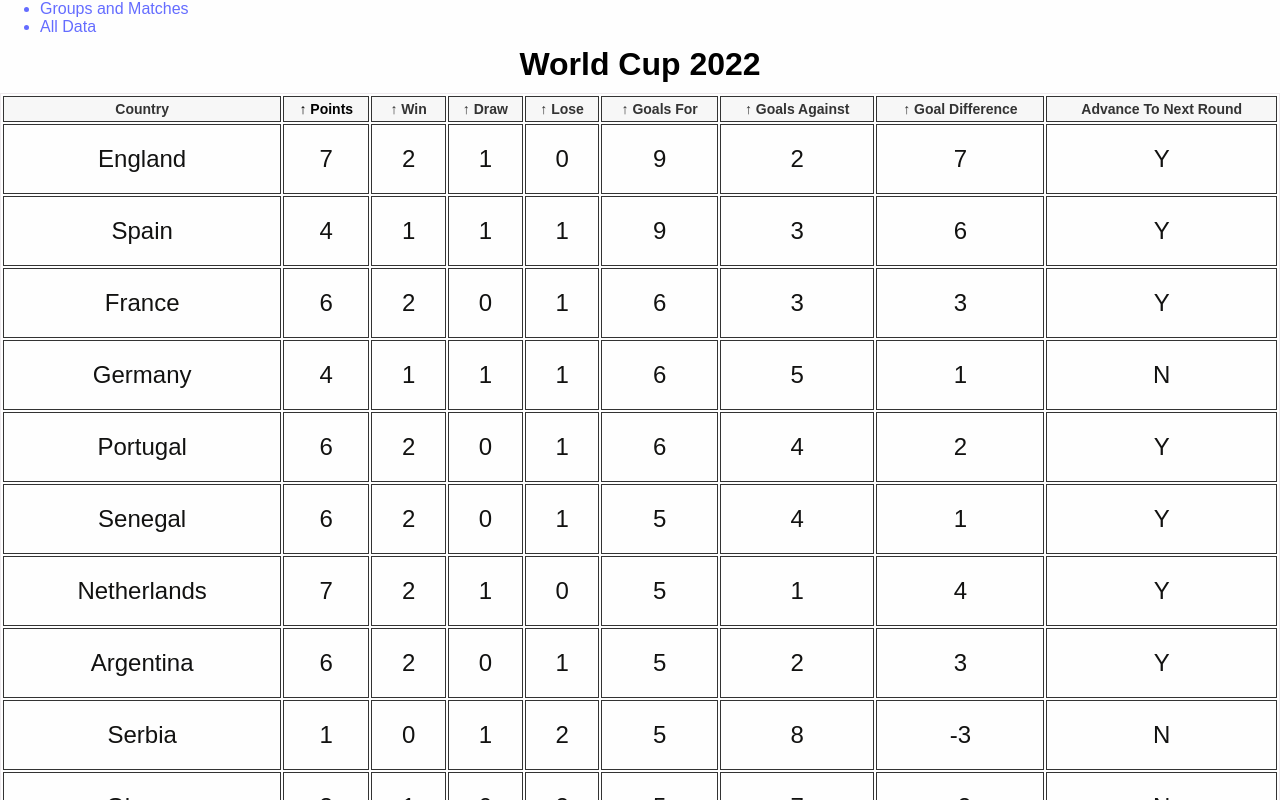
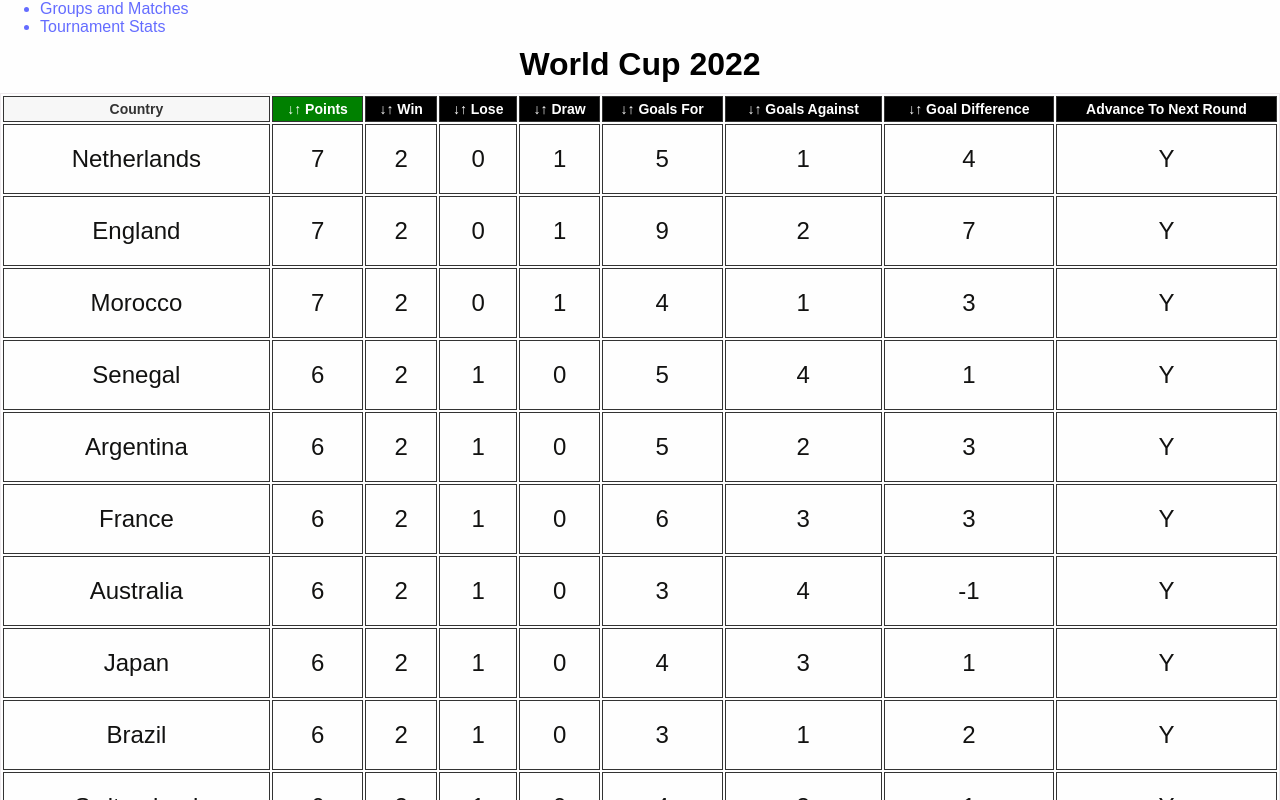
Before and after one commit to matthew-via-music/responsive-sortable-data-table, a React (Vite) app: page /page2 in a window 1280 px wide. Built offline with nearby package versions, Linux system fonts and the light colour scheme.

Commit message:
configure sort stats table with accented row header + update nav

```diff
--- a/src/components/Navbar.tsx
+++ b/src/components/Navbar.tsx
@@ -8,7 +8,7 @@ function Navbar(props: Props) {
   return (
     <ul>
       <Link to="/"><li>Groups and Matches</li></Link>
-      <Link to="/page2"><li>All Data</li></Link>
+      <Link to="/page2"><li>Tournament Stats</li></Link>
     </ul>
   )
 }
--- a/src/index.css
+++ b/src/index.css
@@ -3,6 +3,7 @@
   -webkit-box-sizing: border-box;
 	-moz-box-sizing: border-box;
 	box-sizing: border-box;
+  user-select: none;
 }
 html, body{
   height: 100%; /* to correctly size world cup background image splash screen image */
--- a/src/pages/Page2.tsx
+++ b/src/pages/Page2.tsx
@@ -2,88 +2,96 @@ import { useState } from "react"
 import dataFlatId from "../data/DataFlatId"
 
 let dataR = dataFlatId()
+console.clear()
 
-console.clear()
-// console.dir(data)
+function Page2() {
+  const [accentPoints, setAccentPoints] = useState("green")
+  const [accentWin, setAccentWin] = useState("black")
+  const [accentLose, setAccentLose] = useState("black")
+  const [accentDraw, setAccentDraw] = useState("black")
+  const [accentGoalsFor, setAccentGoalsFor] = useState("black")
+  const [accentGoalsAgainst, setAccentGoalsAgainst] = useState("black")
+  const [accentGoalDifference, setAccentGoalDifference] = useState("black")
 
-// console.clear()
-function Page2() {
-  const [isActive, setIsActive] = useState(false)
-  const [data, setData] = useState(dataR.sort((x:any,y:any) => y.GoalsFor - x.GoalsFor))
+  const [order, setOrder] = useState("ASC")
+  const [data, setData] = useState(dataR.sort((x:any,y:any) => y.Points - x.Points))
 
-  // const sortArray = (type:any) => {
-  //   const types = {
-  //     Points: "Points",
-  //     Win: "Win",
-  //     Lose: "Lose",
-  //     Draw: "Draw",
-  //     GoalsFor: "GoalsFor",
-  //     GoalsAgainst: "GoalsAgainst",
-  //     GoalDifference: "GoalsDifference",
-  //   }
-  //   const sortProperty = types[type]
-  //   const sorted = [...dataR].sort((a, b) => b[sortProperty] - a[sortProperty])
-  //   setData(sorted)
-  // }
+  let points:any, win:any, lose:any, draw:any, goalsFor:any, goalsAgainst:any, goalDifference:any
+  let highlight = "green"
+  let lowlight = "black"
 
-function Points(){
-  setData([...dataR].sort((x:any,y:any) => y.Points - x.Points))
-  setIsActive(true)
-}
-function Win(){
-  setData([...dataR].sort((x:any,y:any) => y.Win - x.Win))
-}
-function Lose(){
-  setData([...dataR].sort((x:any,y:any) => y.Lose - x.GoalsFor))
-}
-function Draw(){
-  setData([...dataR].sort((x:any,y:any) => y.Draw - x.Draw))
-}
-function GoalsFor(){
-  setData([...dataR].sort((x:any,y:any) => y.GoalsFor - x.GoalsFor))
-}
-function GoalsAgainst(){
-  setData([...dataR].sort((x:any,y:any) => y.GoalsAgainst - x.GoalsAgainst))
-}
-function GoalDifference(){
-  setData([...dataR].sort((x:any,y:any) => y.GoalDifference - x.GoalDifference))
+const sorting = (col:any) => {
+  points ? setAccentPoints(highlight) : setAccentPoints(lowlight)
+  win ? setAccentWin(highlight) : setAccentWin(lowlight)
+  lose ? setAccentLose(highlight) : setAccentLose(lowlight)
+  draw ? setAccentDraw(highlight) : setAccentDraw(lowlight)
+  goalsFor ? setAccentGoalsFor(highlight) : setAccentGoalsFor(lowlight)
+  goalsAgainst ? setAccentGoalsAgainst(highlight) : setAccentGoalsAgainst(lowlight)
+  goalDifference ? setAccentGoalDifference(highlight) : setAccentGoalDifference(lowlight)
+
+  if(order === "ASC"){
+    const ASC = [...data].sort((a, b) => a[col] > b[col] ? 1 : -1)
+    setData(ASC)
+    setOrder("DSC")
+  }
+
+  if(order === "DSC"){
+    const DSC = [...data].sort((a, b) => a[col] < b[col] ? 1 : -1)
+    setData(DSC)
+    setOrder("ASC")
+  }
 }
 
   return (
     <>
       <h1>World Cup 2022</h1>
-      {/* <pre>{JSON.stringify(data, null, 4)}</pre> */}
-
-      {/* <select onChange={(e) => sortArray(e.target.value)}>
-        <option value="Points">Points</option>
-        <option value="Win">Win</option>
-        <option value="Lose">Lose</option>
-        <option value="Draw">Draw</option>
-        <option value="GoalsFor">Goals For</option>
-        <option value="GoalsAgainst">Goals Against</option>
-        <option value="GoalDifference">Goal Difference</option>
-      </select> */}
 
       <table>
       <thead><tr>
         <th>Country</th>
-        <th onClick={()=> Points()} style={{color: (isActive ? "red" : "black")}}>&uarr;&nbsp;Points</th>
-        <th onClick={()=> Win()}>&uarr;&nbsp;Win</th>
-        <th onClick={()=> Draw()}>&uarr;&nbsp;Draw</th>
-        <th onClick={()=> Lose()} className="hideOnTablet">&uarr;&nbsp;Lose</th>
-        <th onClick={()=> GoalsFor()}>&uarr;&nbsp;Goals For</th>
-        <th onClick={()=> GoalsAgainst()} className="hideOnMobile">&uarr;&nbsp;Goals Against</th>
-        <th onClick={()=> GoalDifference()} className="hideOnTablet">&uarr;&nbsp;Goal Difference</th>
-        <th className="hideOnTablet">Advance To Next Round</th>
+
+        <th id="1"
+        className="hideOnMobile"
+        onClick={(e)=> {(points = e.currentTarget.id), sorting("Points")}}
+        style={{background: accentPoints, color: "white"}}><span>&darr;&uarr;&nbsp;</span>Points</th>
+
+        <th id="2"
+        onClick={(e)=> {(win = e.currentTarget.id), sorting("Win")}}
+        style={{background: accentWin, color: "white"}}><span>&darr;&uarr;&nbsp;</span>Win</th>
+
+        <th id="3"
+        onClick={(e)=> {(lose = e.currentTarget.id), sorting("Lose")}}
+        style={{background: accentLose, color: "white"}}><span>&darr;&uarr;&nbsp;</span>Lose</th>
+
+        <th id="4"
+        onClick={(e)=> {(draw = e.currentTarget.id), sorting("Draw")}}
+        style={{background: accentDraw, color: "white"}}><span>&darr;&uarr;&nbsp;</span>Draw</th>
+
+        <th id="5"
+        onClick={(e)=> {(goalsFor = e.currentTarget.id), sorting("GoalsFor")}}
+        style={{background: accentGoalsFor, color: "white"}}><span>&darr;&uarr;&nbsp;</span>Goals For</th>
+
+        <th id="6"
+        className="hideOnMobile"
+        onClick={(e)=> {(goalsAgainst = e.currentTarget.id), sorting("GoalsAgainst")}}
+        style={{background: accentGoalsAgainst, color: "white"}}><span>&darr;&uarr;&nbsp;</span>Goals Against</th>
+
+        <th id="7"
+        className="hideOnTablet"
+        onClick={(e)=> {(goalDifference = e.currentTarget.id), sorting("GoalDifference")}}
+        style={{background: accentGoalDifference, color: "white"}}><span>&darr;&uarr;&nbsp;</span>Goal Difference</th>
+
+        <th className="hideOnTablet" style={{background: "black", color: "white"}}>Advance To Next Round</th>
+
       </tr></thead>
       <tbody>
       {data.map(x =>
         <tr key={x.id}>
           <td>{x.Country}</td>
-          <td>{x.Points}</td>
+          <td className="hideOnMobile">{x.Points}</td>
           <td>{x.Win}</td>
+          <td>{x.Lose}</td>
           <td>{x.Draw}</td>
-          <td className="hideOnTablet">{x.Lose}</td>
           <td>{x.GoalsFor}</td>
           <td className="hideOnMobile">{x.GoalsAgainst}</td>
           <td className="hideOnTablet">{x.GoalDifference}</td>
```
